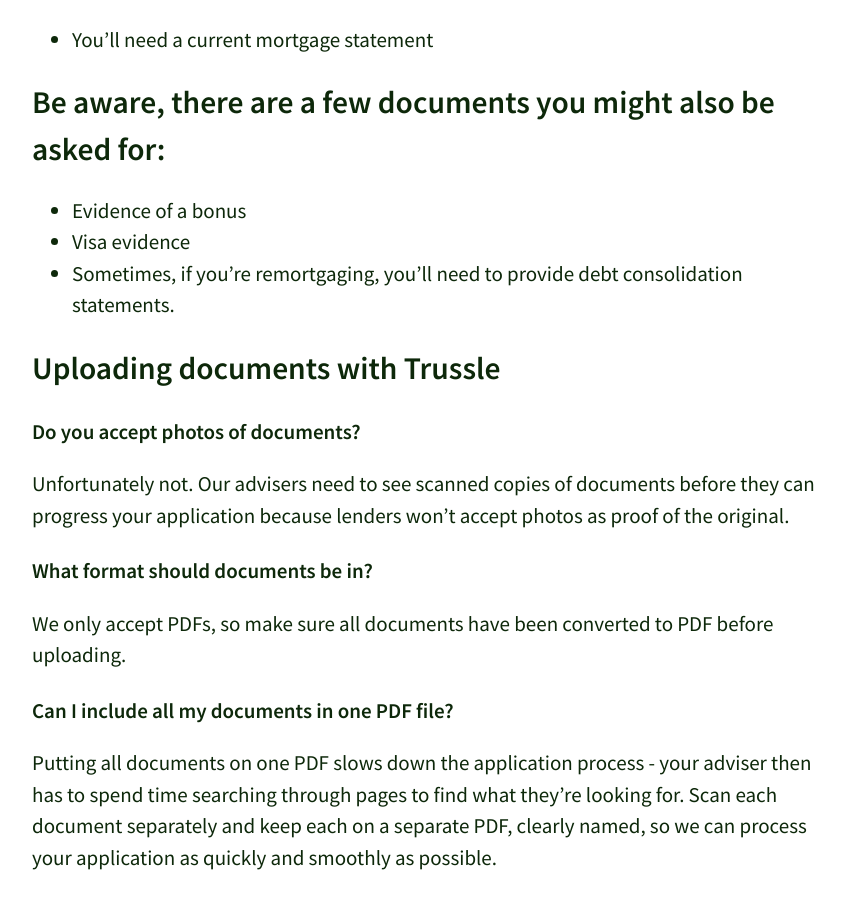
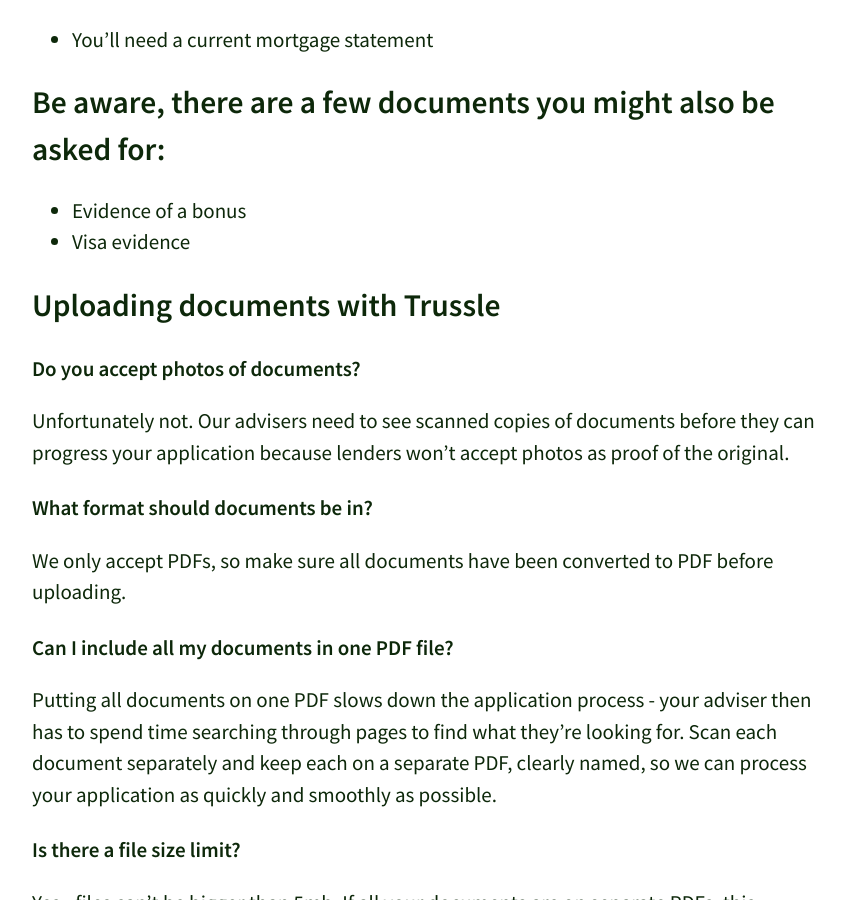
Before and after one commit to olitrussle/blog, a Jekyll site: the page built from _posts/2017-04-25-what-documents-do-you-need-for-a-mortgage.md, in a window 1280 px wide and 900 px high, scrolled down 2678 px. Shown: the whole window, without its empty margins (208-1053 px from the left). Built offline with Jekyll 4.4.1, drawn with Linux system fonts in a browser that asks for light colours; comment, search, counter and statistics services are not loaded.

Commit message:
Updated 2017-04-25-what-documents-do-you-need-for-a-mortgage.md

```diff
--- a/_posts/2017-04-25-what-documents-do-you-need-for-a-mortgage.md
+++ b/_posts/2017-04-25-what-documents-do-you-need-for-a-mortgage.md
@@ -59,7 +59,6 @@
 ## Be aware, there are a few documents you might also be asked for:
 - Evidence of a bonus
 - Visa evidence
-- Sometimes, if you’re remortgaging, you’ll need to provide debt consolidation statements.
 
 
 ## Uploading documents with Trussle
```
